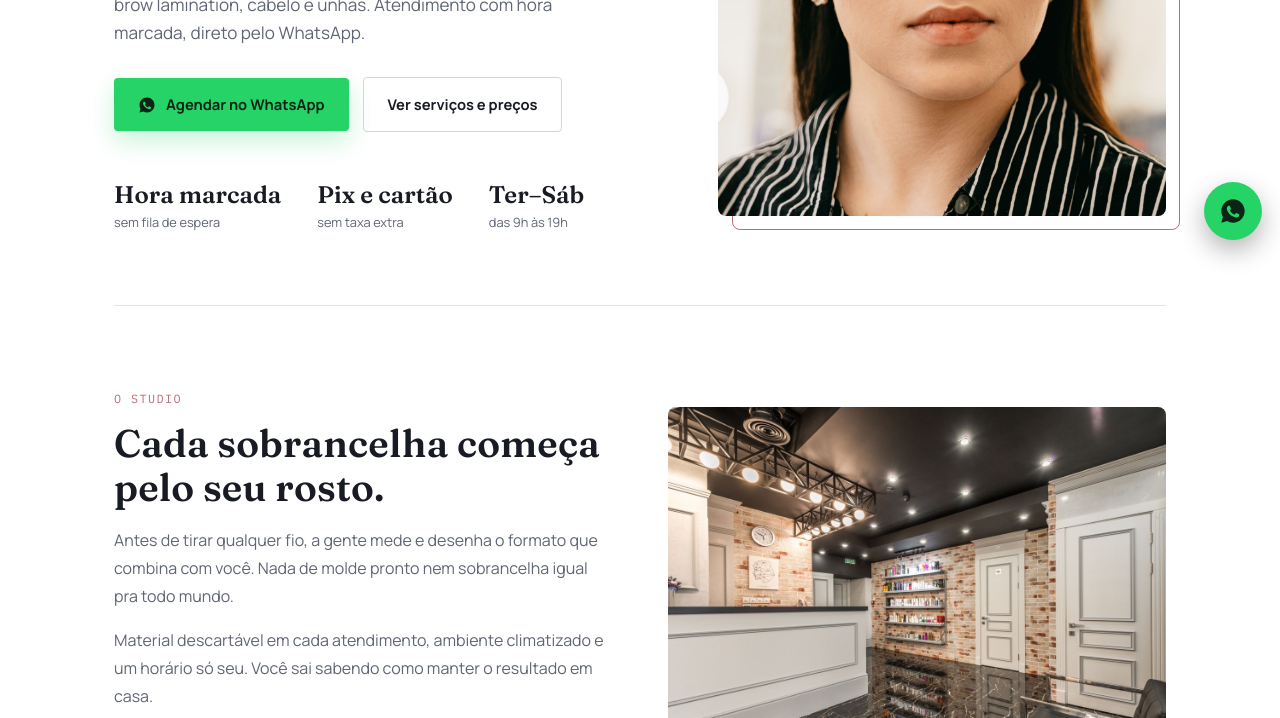
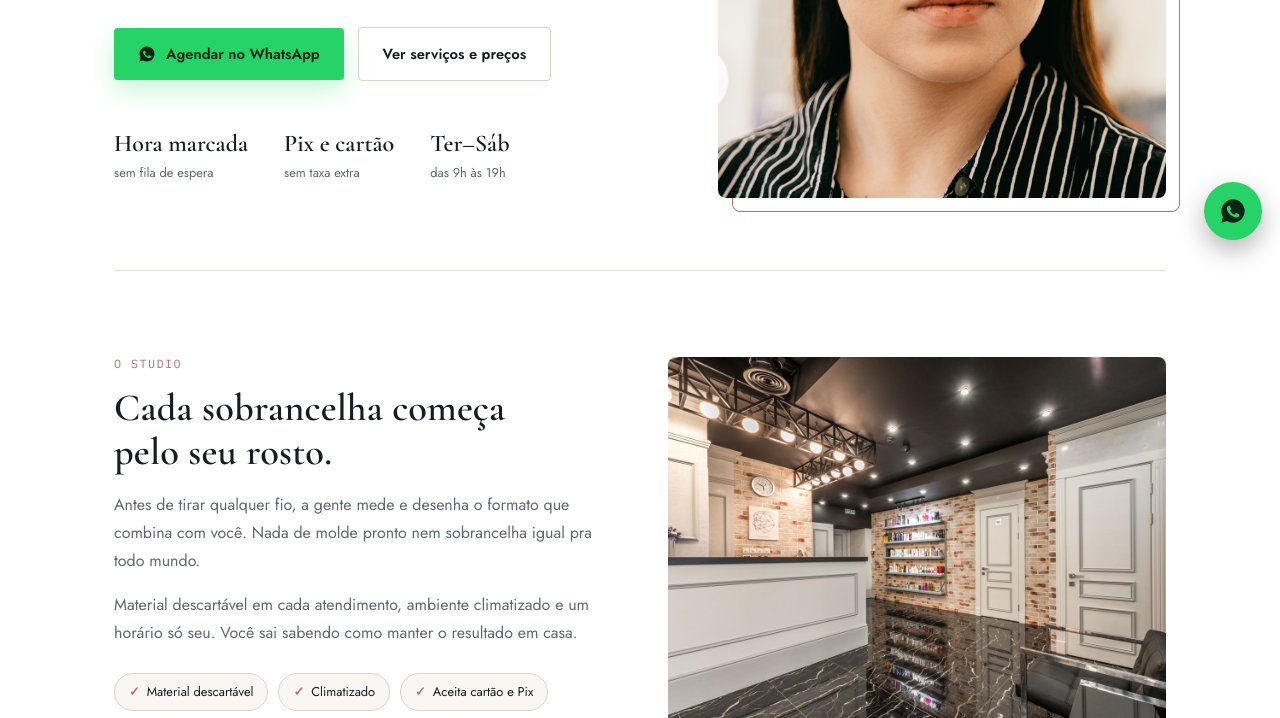
Before and after one commit to inksites/salao-modelo, a plain HTML site: page index.html in a window 1280 px wide. Shown: the part 542-1260 px from the top of the page. Drawn offline with nearby package versions, Linux system fonts and the light colour scheme.

Commit message:
Fonte delicada (Cormorant Garamond + Jost)
Co-Authored-By: Claude Opus 5.5 <noreply@anthropic.com>

```diff
--- a/index.html
+++ b/index.html
@@ -20,7 +20,7 @@
 <link rel="preload" as="image" href="fotos/salao/micro.jpg">
 <link rel="preconnect" href="https://fonts.googleapis.com">
 <link rel="preconnect" href="https://fonts.gstatic.com" crossorigin>
-<link href="https://fonts.googleapis.com/css2?family=Fraunces:ital,opsz,wght@0,9..144,500;0,9..144,600;1,9..144,500&family=Manrope:wght@400;500;700&family=IBM+Plex+Mono:wght@400;600&display=swap" rel="stylesheet">
+<link href="https://fonts.googleapis.com/css2?family=Cormorant+Garamond:ital,wght@0,500;0,600;1,500&family=Jost:wght@400;500;600&family=IBM+Plex+Mono:wght@400;600&display=swap" rel="stylesheet">
 
 <style>
 /* InkSites — estilo do template de negócio local.
@@ -277,6 +277,8 @@ footer.rodape{border-top:1px solid var(--linha); padding:28px 0 96px;}
 }
 
 [data-tema]{--destaque:#B76E79;}
+[data-tema]{--display:'Cormorant Garamond', Georgia, serif; --corpo:'Jost', system-ui, sans-serif; --display-peso:600; --display-caixa:none;}
+
 :root{--sobre-destaque:#FFFFFF;}
 </style>
 </head>
```
